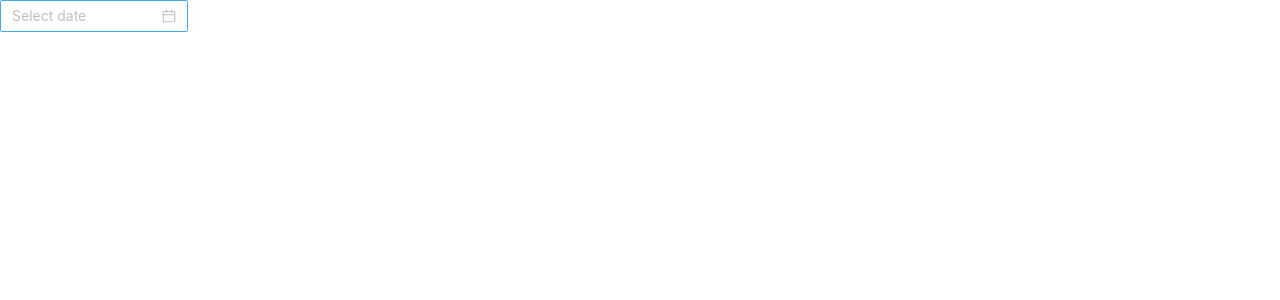
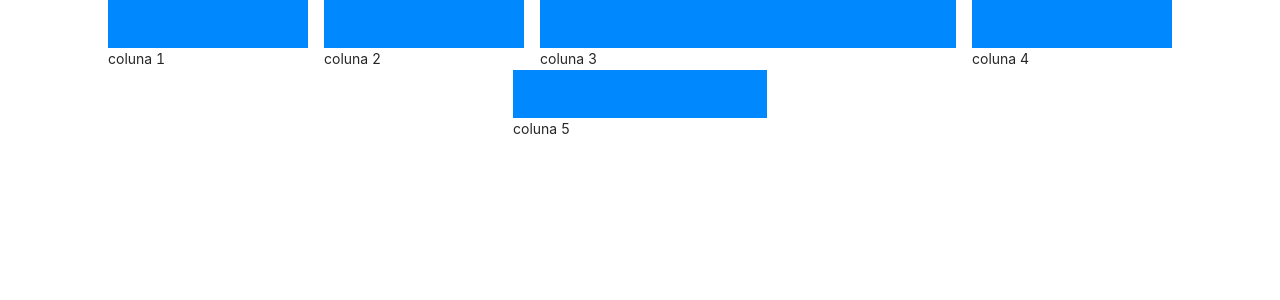
Before and after one commit to goodvandro/react-antdesign-start, a React (Create React App) app: page / in a window 1280 px wide. Shown: the top 300 px of the page. Built offline with nearby package versions, Linux system fonts and the light colour scheme.

Commit message:
Working with rows

```diff
--- a/src/App.tsx
+++ b/src/App.tsx
@@ -1,12 +1,31 @@
-import { DatePicker } from 'antd';
+import { Col, Row } from 'antd';
+import './index.css';
 
 function App() {
   return (
-    <div
-      className='App'
-      style={{ backgroundColor: 'white' }}
-    >
-      <DatePicker />
+    <div>
+      <Row gutter={16} justify={'center'} align={'middle'}>
+        <Col span={4}>
+          <div className='Column'></div>
+          coluna 1
+        </Col>
+        <Col span={4}>
+          <div className='Column'></div>
+          coluna 2
+        </Col>
+        <Col span={8}>
+          <div className='Column'></div>
+          coluna 3
+        </Col>
+        <Col span={4}>
+          <div className='Column'></div>
+          coluna 4
+        </Col>
+        <Col span={5}>
+          <div className='Column'></div>
+          coluna 5
+        </Col>
+      </Row>
     </div>
   );
 }
--- /dev/null
+++ b/src/index.css
@@ -0,0 +1,9 @@
+.Column {
+  background-color: #09f;
+  color: #fff;
+  padding: 24px;
+}
+
+.Column:nth-child(odd) {
+  background-color: #08f;
+}
```
